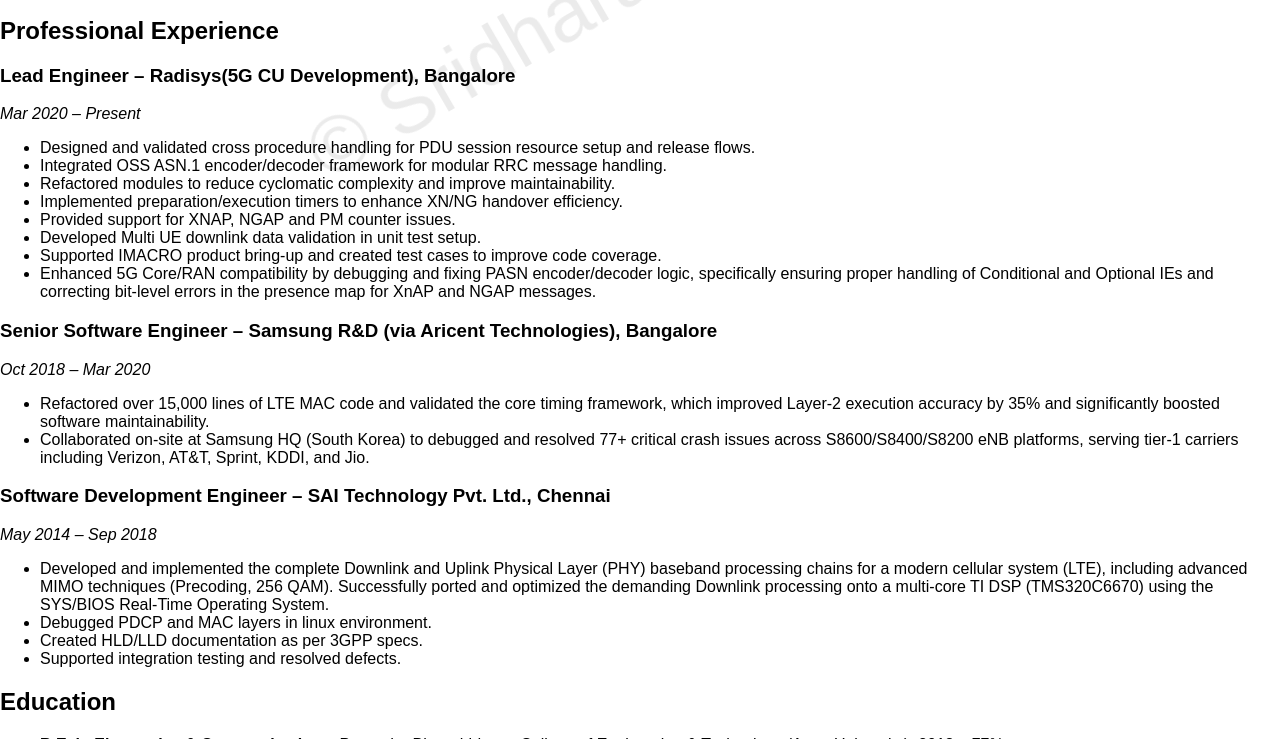
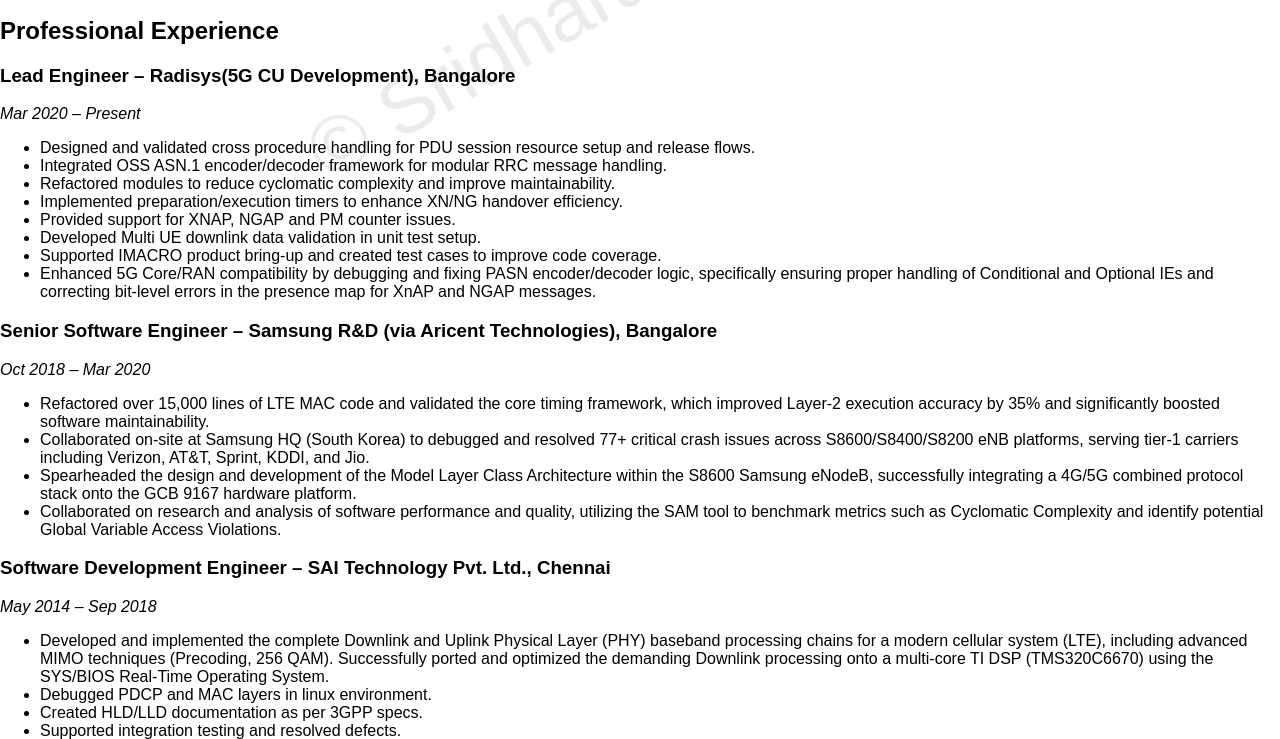
Before and after one commit to spaneer/resume, a plain HTML site: page index.html in a window 1280 px wide. Shown: the part 430-1169 px from the top of the page. Drawn offline with Linux system fonts and the light colour scheme.

Commit message:
Update index.html

```diff
--- a/index.html
+++ b/index.html
@@ -54,6 +54,8 @@
         <ul>
           <li>Refactored over 15,000 lines of LTE MAC code and validated the core timing framework, which improved Layer-2 execution accuracy by 35% and significantly boosted software maintainability.</li>
           <li>Collaborated on-site at Samsung HQ (South Korea) to debugged and resolved 77+ critical crash issues across S8600/S8400/S8200 eNB platforms, serving tier-1 carriers including Verizon, AT&T, Sprint, KDDI, and Jio.</li>
+          <li>Spearheaded the design and development of the Model Layer Class Architecture within the S8600 Samsung eNodeB, successfully integrating a 4G/5G combined protocol stack onto the GCB 9167 hardware platform.</li>
+          <li>Collaborated on research and analysis of software performance and quality, utilizing the SAM tool to benchmark metrics such as Cyclomatic Complexity and identify potential Global Variable Access Violations.</li>
         </ul>
       </div>
 
```
